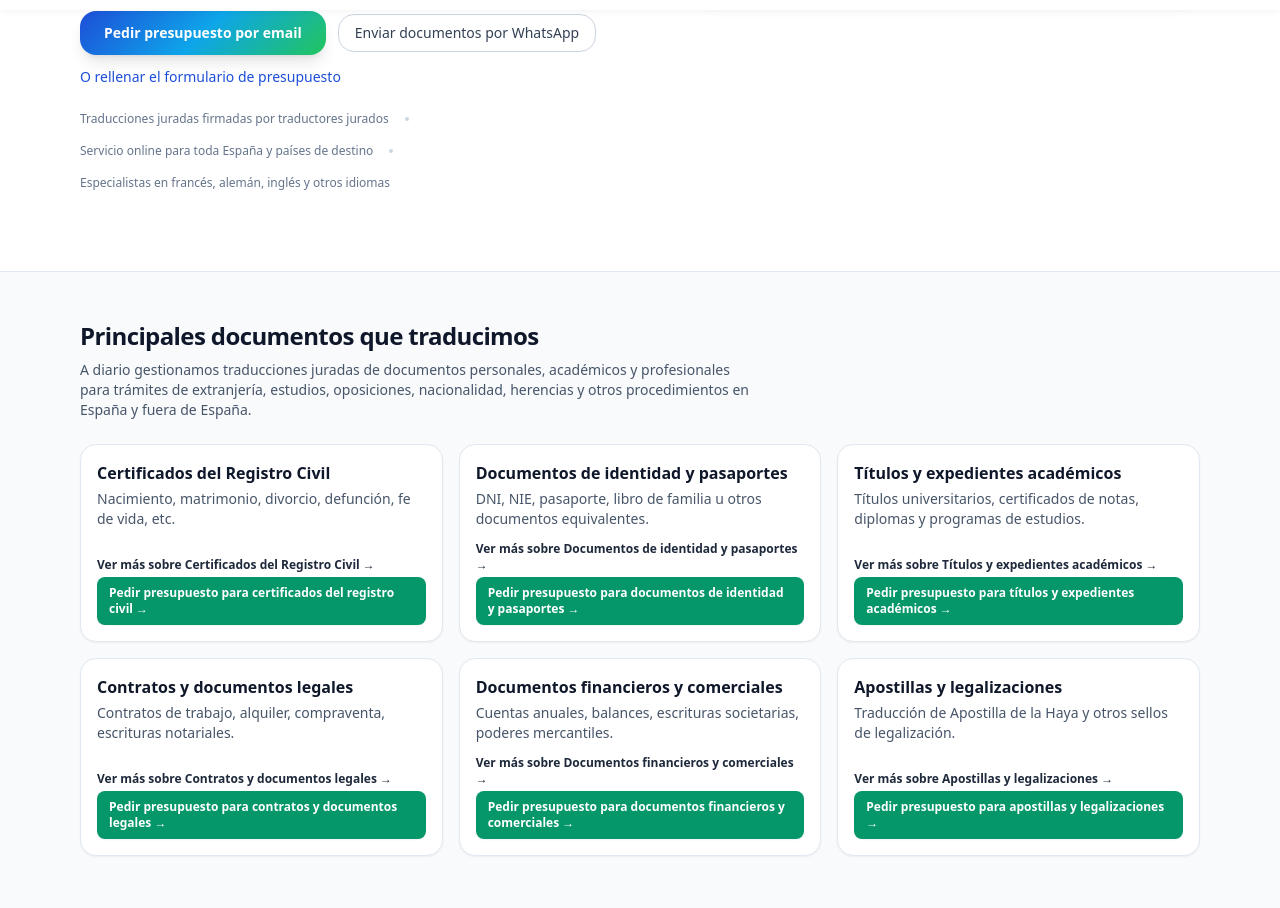
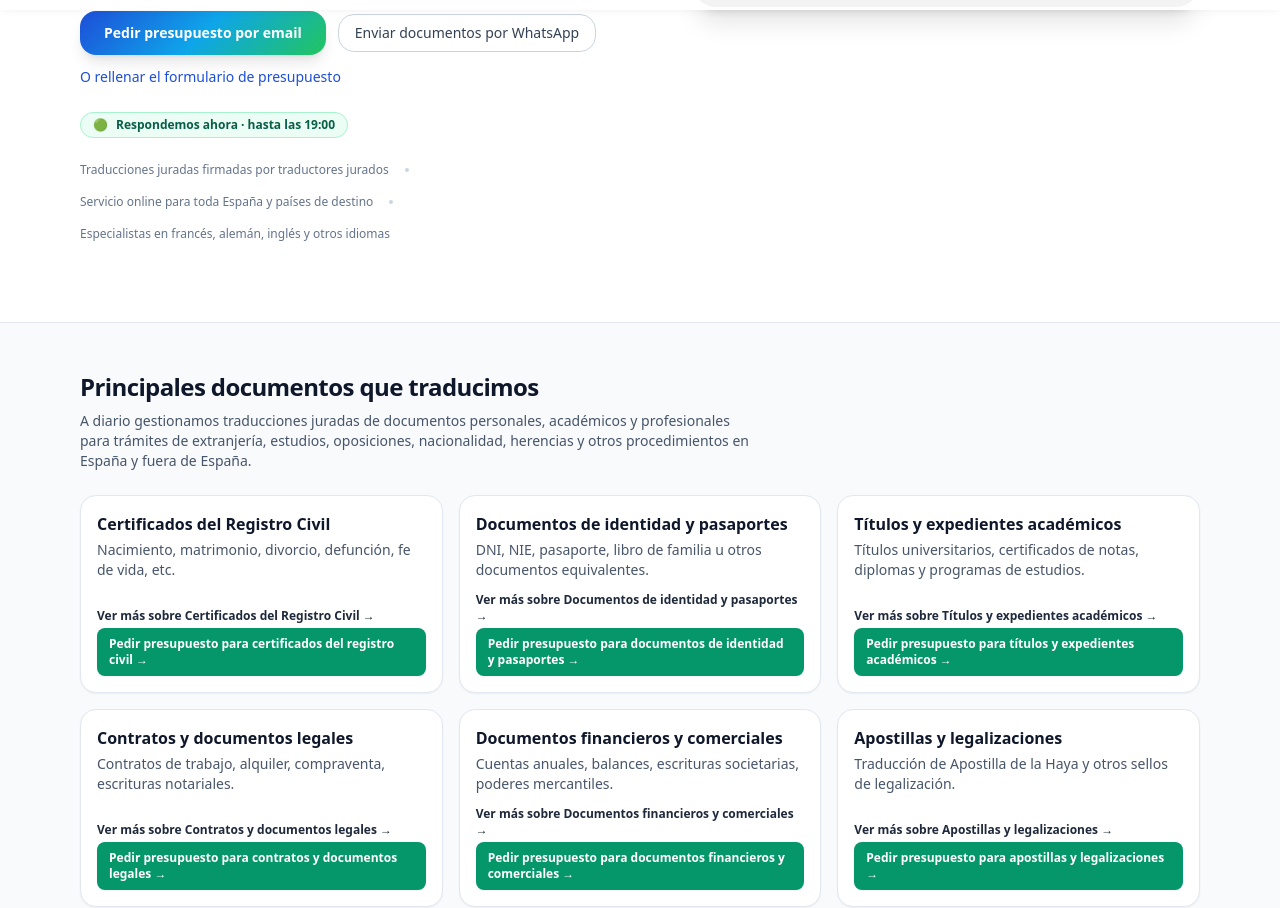
Before and after one commit to juanlatregua/traduccionesjuradas-next, a Next.js app: page / in a window 1280 px wide. Shown: the part 790-1698 px from the top of the page. Built offline with nearby package versions, Linux system fonts and the light colour scheme.

Commit message:
Añade indicador de horario de respuesta

```diff
--- a/app/page.tsx
+++ b/app/page.tsx
@@ -3,6 +3,7 @@ import Link from "next/link";
 import type { Metadata } from "next";
 import { MAIL_LINK, WHATSAPP_LINK } from "@/lib/contact";
 import { DocumentChecklist } from "@/components/DocumentChecklist";
+import { AvailabilityBadge } from "@/components/AvailabilityBadge";
 
 export const metadata: Metadata = {
   title: "Traducción jurada oficial en España | Traductores jurados online",
@@ -76,6 +77,10 @@ export default function Home() {
               >
                 O rellenar el formulario de presupuesto
               </Link>
+            </div>
+
+            <div className="mt-3">
+              <AvailabilityBadge />
             </div>
 
             {/* Mini confianza */}
--- a/app/presupuesto/page.tsx
+++ b/app/presupuesto/page.tsx
@@ -3,6 +3,7 @@
 
 import { useState } from "react";
 import Link from "next/link";
+import { AvailabilityBadge } from "@/components/AvailabilityBadge";
 
 type ToastState =
   | { type: "success" | "error"; message: string }
@@ -162,6 +163,9 @@ export default function PresupuestoPage() {
         Adjunta tu documento (PDF o foto) y te enviaremos un presupuesto por
         email.
       </p>
+      <div className="mt-2">
+        <AvailabilityBadge variant="inline" />
+      </div>
 
       <form
         onSubmit={handleSubmit}
--- /dev/null
+++ b/components/AvailabilityBadge.tsx
@@ -0,0 +1,62 @@
+"use client";
+
+import { useEffect, useState } from "react";
+
+const CLOSING_TIME = "19:00";
+const OPENING_TIME = "09:00";
+
+function getMadridDate() {
+  const now = new Date();
+  const madridString = now.toLocaleString("en-US", {
+    timeZone: "Europe/Madrid",
+  });
+  return new Date(madridString);
+}
+
+export function AvailabilityBadge({ variant = "pill" }: { variant?: "pill" | "inline" }) {
+  const [isOpen, setIsOpen] = useState<boolean>(false);
+  const [timeLabel, setTimeLabel] = useState<string>("");
+
+  useEffect(() => {
+    const evaluate = () => {
+      const madridNow = getMadridDate();
+      const hours = madridNow.getHours();
+      const minutes = madridNow.getMinutes();
+      const withinSchedule = hours >= 9 && hours < 19; // 09:00 inclusive, 19:00 exclusive
+      setIsOpen(withinSchedule);
+      const hh = String(hours).padStart(2, "0");
+      const mm = String(minutes).padStart(2, "0");
+      setTimeLabel(`${hh}:${mm} CET`);
+    };
+
+    evaluate();
+    const id = setInterval(evaluate, 5 * 60 * 1000); // refresh every 5 min
+    return () => clearInterval(id);
+  }, []);
+
+  const baseClasses =
+    variant === "pill"
+      ? "inline-flex items-center gap-2 rounded-full border px-3 py-1 text-xs font-semibold"
+      : "inline-flex items-center gap-2 text-xs font-semibold";
+
+  const colorClasses = isOpen
+    ? "border-emerald-200 bg-emerald-50 text-emerald-800"
+    : "border-amber-200 bg-amber-50 text-amber-800";
+
+  return (
+    <span className={`${baseClasses} ${variant === "pill" ? colorClasses : "text-slate-600"}`}>
+      <span role="img" aria-label={isOpen ? "Disponible" : "Fuera de horario"}>
+        {isOpen ? "🟢" : "⏳"}
+      </span>
+      {isOpen ? (
+        <>
+          Respondemos ahora · hasta las {CLOSING_TIME}
+        </>
+      ) : (
+        <>
+          Fuera de horario (ahora {timeLabel}). Respondemos a partir de {OPENING_TIME}.
+        </>
+      )}
+    </span>
+  );
+}
```
